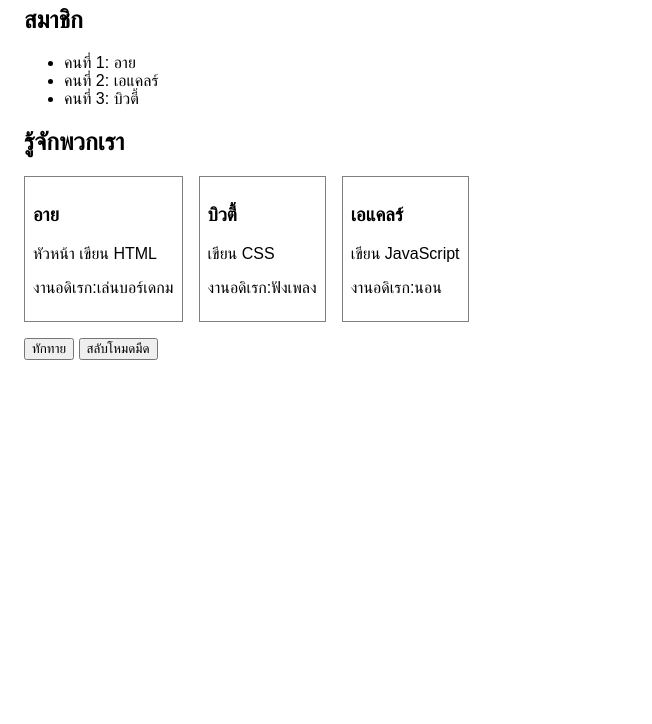
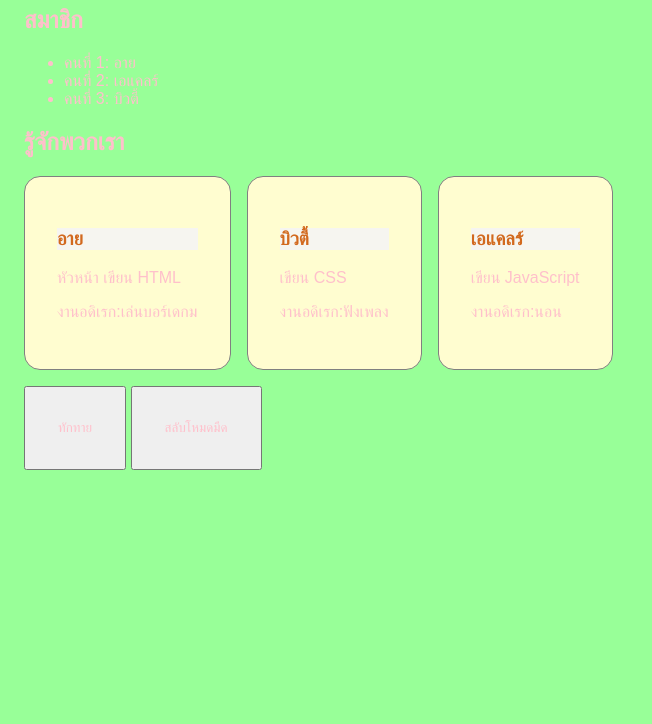
Before and after one commit to 405-10-Chatthida/team4, a plain HTML site: page index.html in a window 1280 px wide. Shown: the part 76-800 px from the top of the page, without its empty margins (0-652 px from the left). Drawn offline with Linux system fonts and the light colour scheme.

Commit message:
Update style.css

```diff
--- a/style.css
+++ b/style.css
@@ -1,12 +1,12 @@
-/* ===== ไฟล์ของคนที่ 2 (นักออกแบบ) ===== */
+/* ===== ไฟล์ของคนที่ 2 (bt) ===== */
 /* ภารกิจ: ตกแต่งให้ครบอย่างน้อย 3 จุดที่มีคำว่า "งาน" */
 
 body {
   font-family: sans-serif;
   margin: 24px;
   /* งาน 1: เปลี่ยนสีพื้นหลังและสีตัวอักษรของหน้าเว็บ */
-  background-color: white;
-  color: black;
+  background-color: #98FF98;
+  color: pink;
 }
 
 /* กล่องที่ครอบการ์ดทั้งหมด จัดเรียงเป็นแนวนอน */
@@ -20,15 +20,24 @@ body {
   /* งาน 2: ตกแต่งการ์ด เช่น border, border-radius, padding, background-color */
   border: 1px solid gray;
   padding: 8px;
+  max-width: 600px;
+  padding: 32px;
+  background-color: #FFFDD0;
+  border-radius: 16px;
 }
 
 .card-name {
+  font-family: Tahoma;
+  background-color: #f6f5f0;
+  color: #D2691E;
   /* งาน 3: ตกแต่งชื่อในการ์ด เช่น color, font-size */
 }
 
 button {
   /* งานเสริม: ตกแต่งปุ่ม */
   margin-top: 16px;
+  padding: 32px;
+  color: pink;
 }
 
 /* โหมดมืด: script.js จะเพิ่ม class "dark" ให้ body */
```
